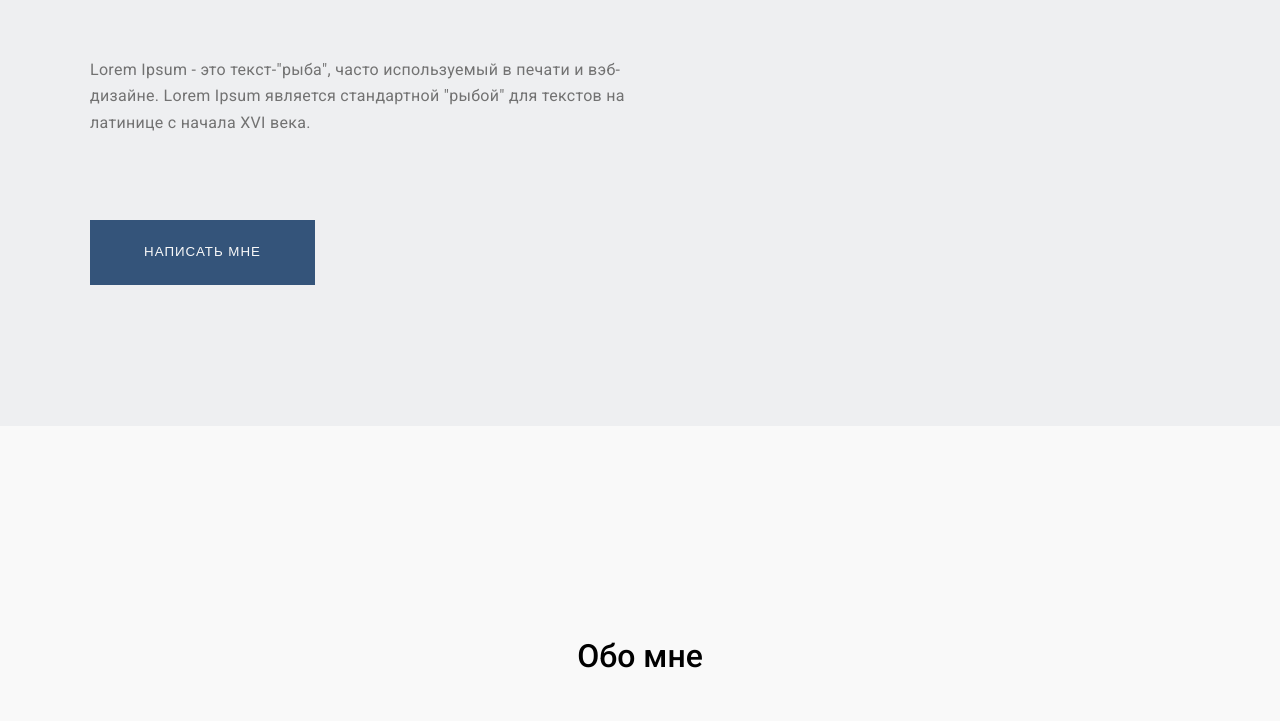
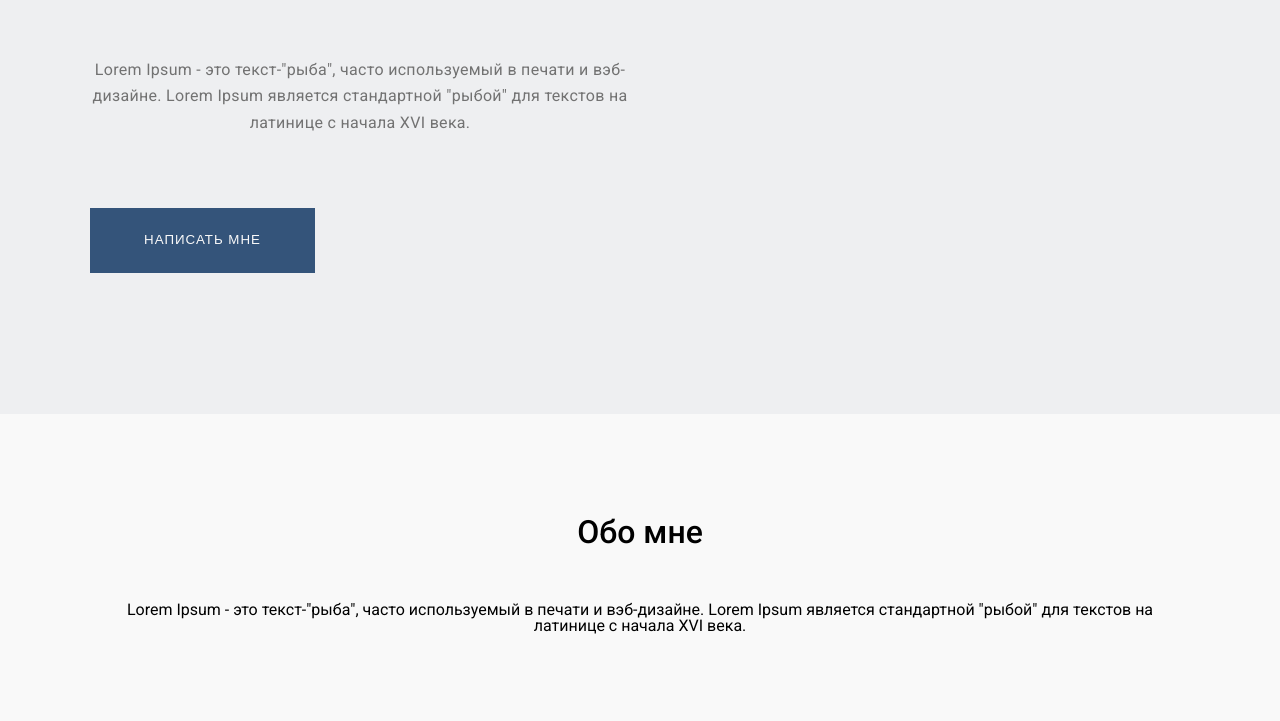
Before and after one commit to Dmitry9997/homework11, a plain HTML site: page index.html in a window 1280 px wide. Shown: the part 339-1060 px from the top of the page. Drawn offline with Linux system fonts and the light colour scheme.

Commit message:
extend dont work

```diff
--- a/styles.scss
+++ b/styles.scss
@@ -53,7 +53,7 @@ header {
     font-weight: 500;
     line-height: 79px;
   }
-  p {
+  .header__description {
     color: vars.$color-description;
     font-weight: 400;
     line-height: 26.25px;
@@ -61,6 +61,7 @@ header {
     height: 67px;
     text-align: center;
     letter-spacing: vars.$letter-spacing-description;
+    margin-top: 60px;
   }
 }
 
@@ -69,19 +70,24 @@ header {
 }
 
 section {
-  margin-top: 112px;
-  margin-bottom: 100px;
-
   h2 {
     font-size: 2rem;
     font-weight: 500;
     text-align: center;
     line-height: 37.5px;
   }
-  p {
-    @extend .header__description;
-    margin: 50px auto;
-  }
+}
+
+.about-me__description {
+  // color: vars.$color-description;
+  // font-weight: 400;
+  // line-height: 26.25px;
+  // max-width: 540px;
+  // height: 67px;
+  // text-align: center;
+  // letter-spacing: vars.$letter-spacing-description;
+  @extend .header__description;
+  margin: 50px auto;
 }
 
 section {
```
Also changed, not shown: styles.css, 1 other file.
